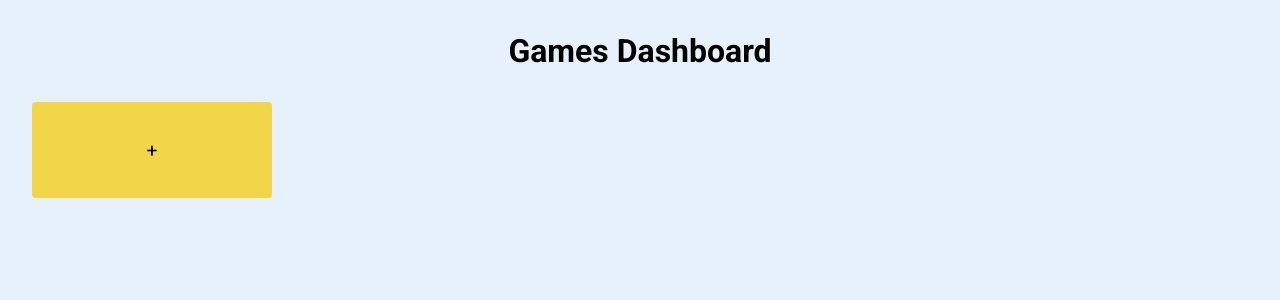
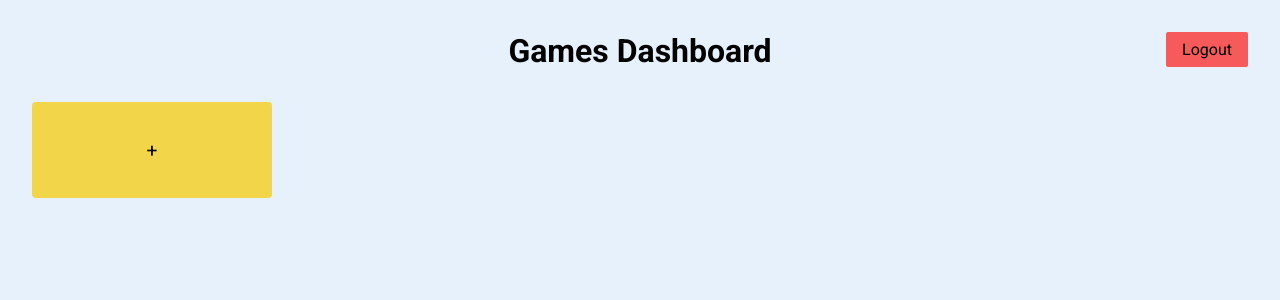
Before and after one commit to aman11s/viral-games-dashboard, a React (Create React App) app: page / in a window 1280 px wide. Shown: the top 300 px of the page. Built offline with nearby package versions, Linux system fonts and the light colour scheme; sample sign-in values are in the browser's storage.

Commit message:
feat : user logout

```diff
--- a/src/App.css
+++ b/src/App.css
@@ -32,3 +32,9 @@ button {
 .text-center {
   text-align: center;
 }
+
+.logout-btn {
+  position: absolute;
+  right: 2rem;
+  background-color: var(--error-color);
+}
--- a/src/App.jsx
+++ b/src/App.jsx
@@ -1,11 +1,23 @@
 import { Route, Routes } from "react-router-dom";
 import "./App.css";
 import { RequiresAuth } from "./components";
+import { useAuth } from "./context";
 import { Dashboard, Login, SingleGame } from "./pages";
 
 function App() {
+  const { isLoggedIn, isUserLoggedIn } = useAuth();
+
   return (
     <div className="App">
+      {isLoggedIn && (
+        <button
+          onClick={() => isUserLoggedIn(false)}
+          className="btn logout-btn"
+        >
+          Logout
+        </button>
+      )}
+
       <Routes>
         {/* Public Route */}
         <Route path="/login" element={<Login />} />
--- a/src/index.css
+++ b/src/index.css
@@ -6,6 +6,7 @@
   --white-color: #fff;
   --primary-btn-color: #4992f0;
   --yellow-color: #f2d548;
+  --error-color: #f65a5a;
 }
 
 /* Reset Default */
```
